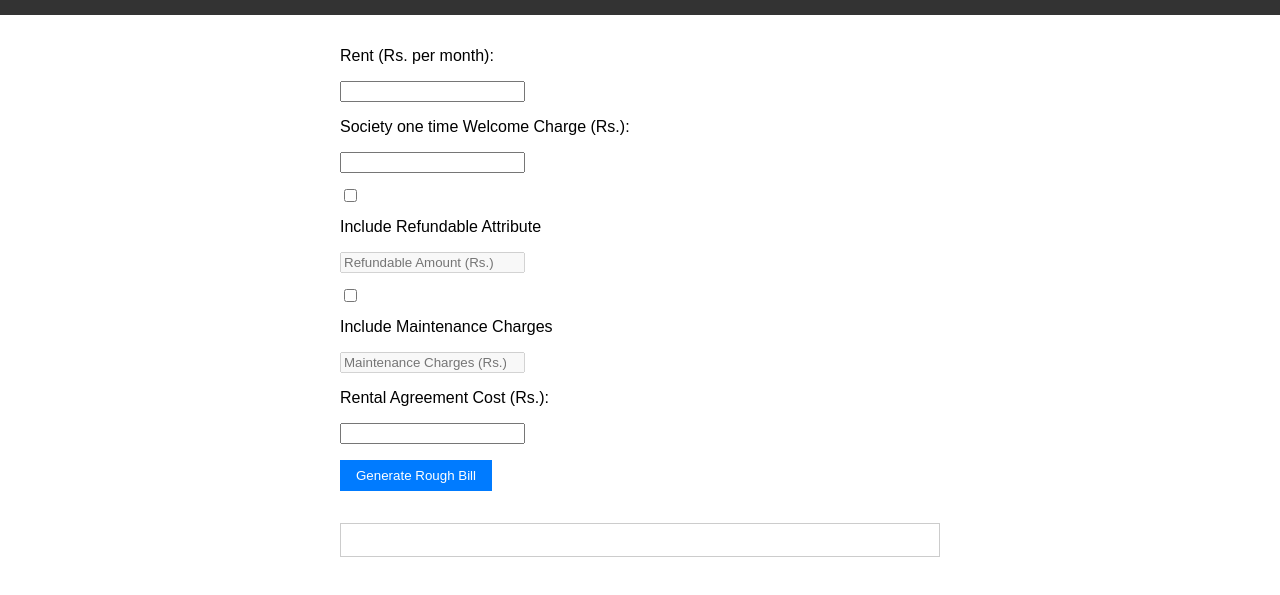
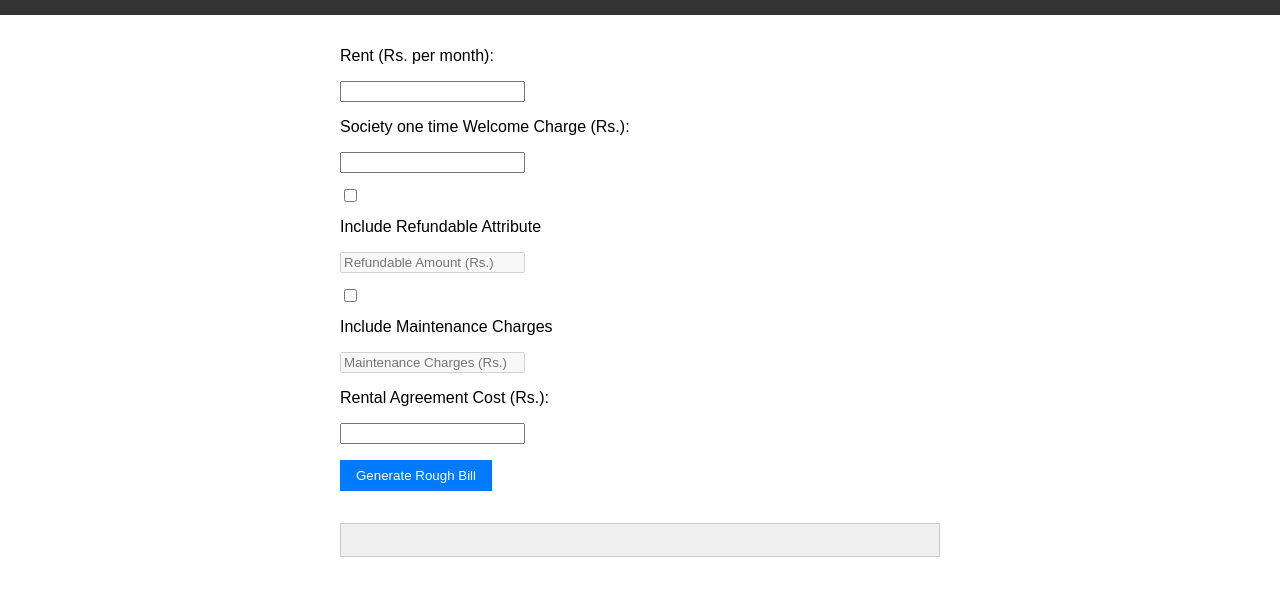
Before and after one commit to KartikSaroha0801/Bill, a website: page index.html in a window 1280 px wide. Shown: the part 145-740 px from the top of the page. Drawn offline with Linux system fonts and the light colour scheme.

Commit message:
Background color added

```diff
--- a/styles.css
+++ b/styles.css
@@ -35,4 +35,5 @@ body {
   margin-top: 2rem;
   border: 1px solid #ccc;
   padding: 1rem;
+  background-color: #f0f0f0; /* Add light grey background color */
 }
```
Lines whose indentation alone changed are shown as unchanged.
